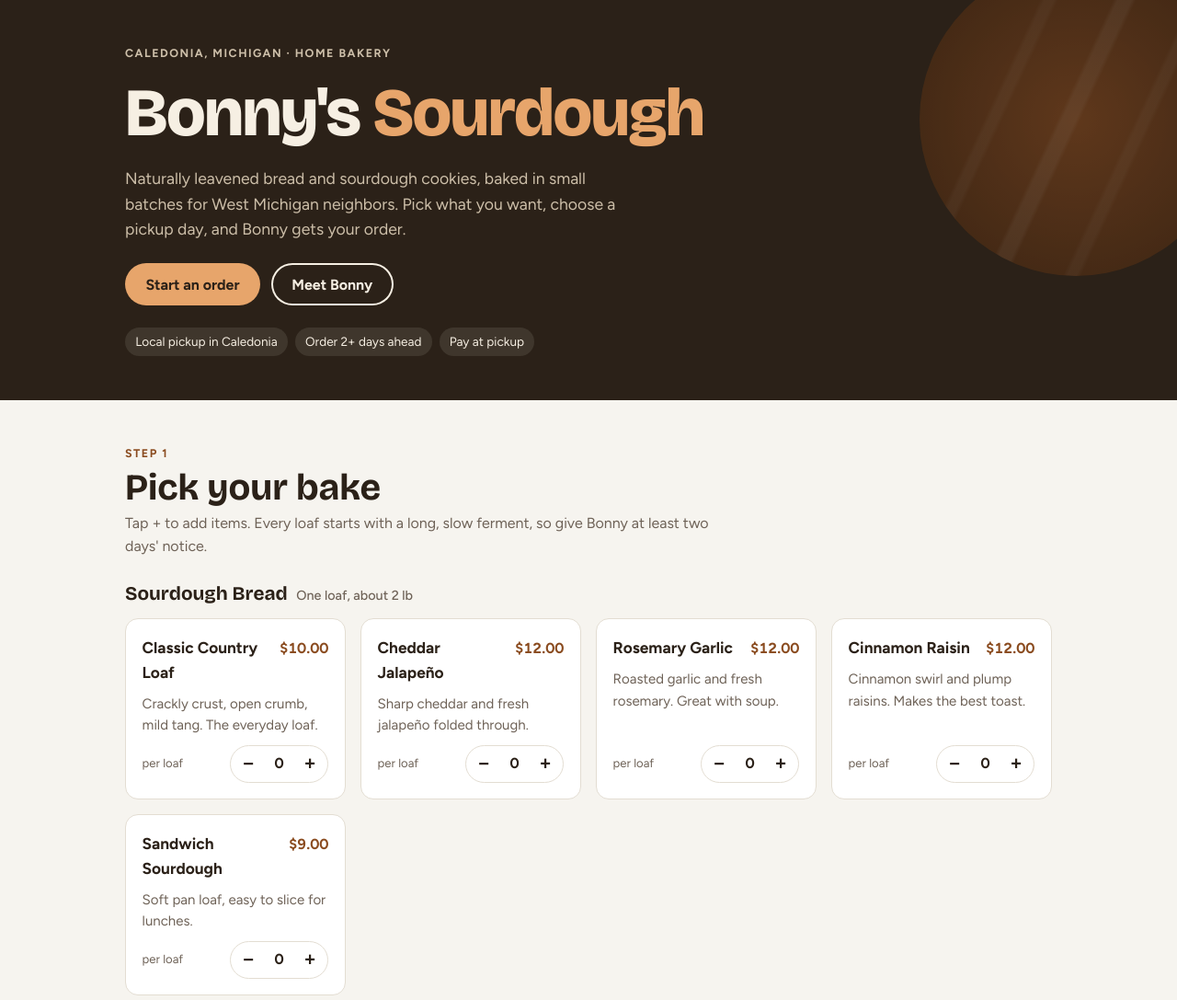
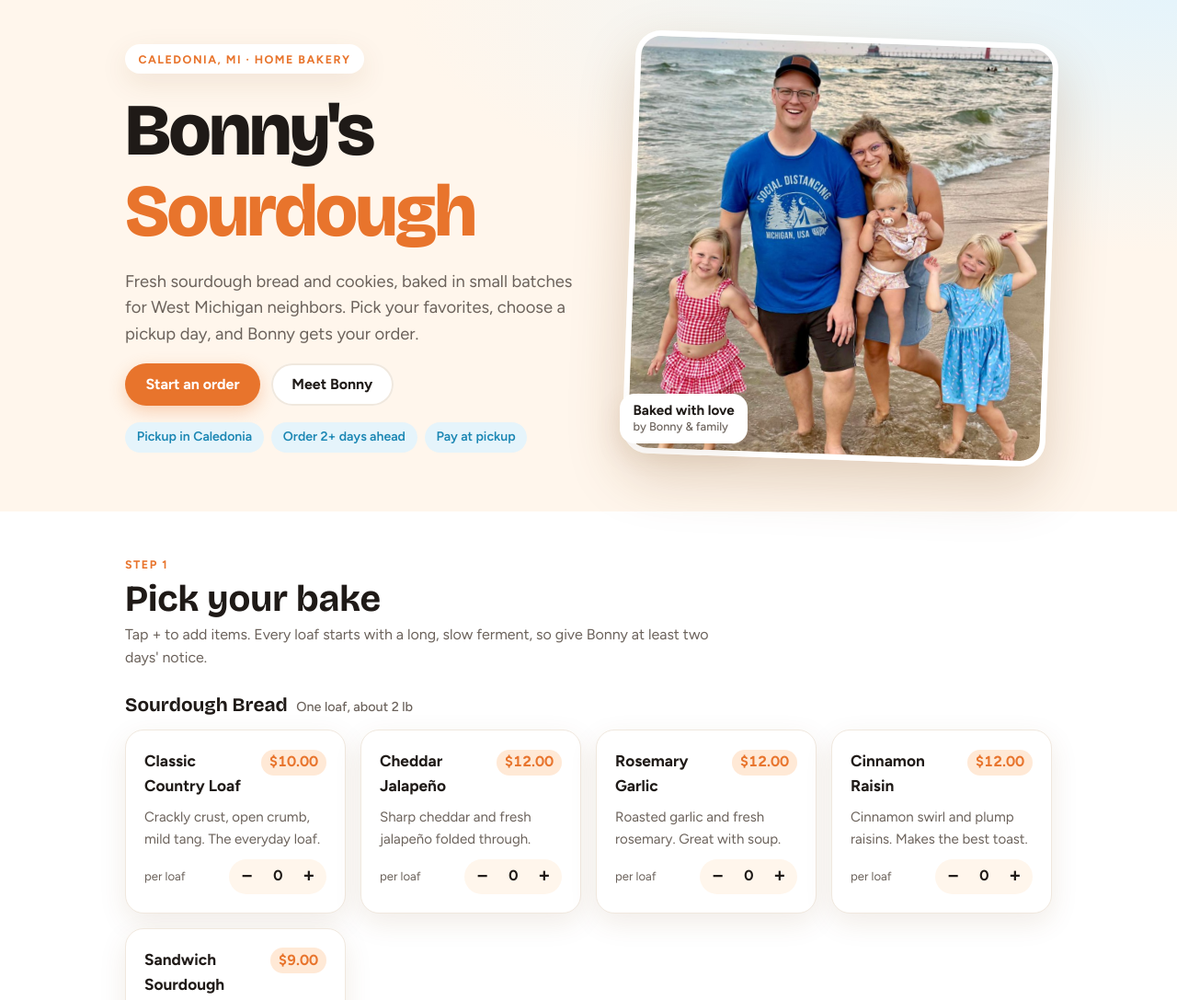
Before and after one commit to nathanielschoeppler/Sour-Dough, a plain HTML site: page index.html in a window 1280 px wide. Shown: the top 1087 px of the page at 92% size. Drawn offline with nearby package versions, Linux system fonts and the light colour scheme.

Commit message:
Brighter, modern redesign with family photo in the hero
Co-Authored-By: Claude Opus 5.5 <noreply@anthropic.com>
Claude-Session: https://claude.ai/code/session_01Xba26CdqruhUDneFdyG4s7

```diff
--- a/index.html
+++ b/index.html
@@ -10,37 +10,36 @@
 <link rel="preconnect" href="https://fonts.gstatic.com" crossorigin>
 <link rel="stylesheet" href="https://fonts.googleapis.com/css2?family=Bricolage+Grotesque:opsz,wght@12..96,500;12..96,700;12..96,800&family=Figtree:wght@400;500;600;700&display=swap">
 <style>
-/* Layout: one column order sheet. Hero band -> menu cards with steppers -> order form with live ticket -> about Bonny. */
+/* Layout: bright split hero (headline + family photo) -> menu cards with steppers -> order form with live ticket -> about. */
 :root {
-  --bg: #f6f4ef;          /* flour */
+  --bg: #ffffff;
+  --band: #fff6ec;        /* warm peach band */
   --surface: #ffffff;
-  --ink: #2b2118;         /* dark crust */
-  --muted: #6e6257;
-  --line: #e3ddd2;
-  --crust: #8a4b1f;       /* baked crust brown, accent */
+  --ink: #1f1a17;
+  --muted: #6b625b;
+  --line: #f0e8de;
+  --crust: #e8742c;       /* bright golden crust, accent */
   --crust-ink: #ffffff;
-  --lake: #2f5d73;        /* Lake Michigan blue, secondary */
-  --lake-soft: #e4edf1;
-  --ok: #2f7a4a;
-  --hero-bg: #2b2118;
-  --hero-ink: #f6efe3;
-  --hero-muted: #cdbfa9;
+  --crust-soft: #ffe9d6;
+  --lake: #1a86b3;        /* Lake Michigan blue, secondary */
+  --lake-soft: #e5f4fb;
+  --shadow: 0 10px 30px rgba(120, 70, 20, .10);
   --font-display: "Bricolage Grotesque", "Trebuchet MS", system-ui, sans-serif;
   --font-body: "Figtree", system-ui, -apple-system, "Segoe UI", sans-serif;
-  --radius: 14px;
+  --radius: 20px;
 }
 @media (prefers-color-scheme: dark) {
   :root:not([data-theme="light"]) {
-    --bg: #1b1713; --surface: #25201a; --ink: #f1e9dc; --muted: #b3a593; --line: #3a322a;
-    --crust: #d98b4e; --crust-ink: #1b1713; --lake: #8fc0d6; --lake-soft: #20303a; --ok: #6cc28c;
-    --hero-bg: #120f0c; --hero-ink: #f6efe3; --hero-muted: #b8a993;
+    --bg: #171412; --band: #211b16; --surface: #221d19; --ink: #f5eee6; --muted: #b5a99c; --line: #352d26;
+    --crust: #f59a52; --crust-ink: #1a1410; --crust-soft: #3a2616; --lake: #7cc6e6; --lake-soft: #1b2d36;
+    --shadow: 0 10px 30px rgba(0, 0, 0, .35);
     color-scheme: dark;
   }
 }
 :root[data-theme="dark"] {
-  --bg: #1b1713; --surface: #25201a; --ink: #f1e9dc; --muted: #b3a593; --line: #3a322a;
-  --crust: #d98b4e; --crust-ink: #1b1713; --lake: #8fc0d6; --lake-soft: #20303a; --ok: #6cc28c;
-  --hero-bg: #120f0c; --hero-ink: #f6efe3; --hero-muted: #b8a993;
+  --bg: #171412; --band: #211b16; --surface: #221d19; --ink: #f5eee6; --muted: #b5a99c; --line: #352d26;
+  --crust: #f59a52; --crust-ink: #1a1410; --crust-soft: #3a2616; --lake: #7cc6e6; --lake-soft: #1b2d36;
+  --shadow: 0 10px 30px rgba(0, 0, 0, .35);
   color-scheme: dark;
 }
 *, *::before, *::after { box-sizing: border-box; }
@@ -61,39 +60,42 @@ h1, h2, h3 { font-family: var(--font-display); line-height: 1.1; text-wrap: bala
 
 /* Hero */
 .hero {
-  background: var(--hero-bg); color: var(--hero-ink);
+  background: radial-gradient(120% 90% at 100% 0%, var(--lake-soft) 0%, transparent 55%), var(--band);
   margin-top: calc(-1 * env(safe-area-inset-top, 0px));
-  padding-top: calc(env(safe-area-inset-top, 0px) + 3rem);
-  padding-bottom: 3rem; position: relative; overflow: hidden;
+  padding-top: calc(env(safe-area-inset-top, 0px) + 2.5rem);
+  padding-bottom: 3.5rem;
 }
-.hero::after { /* scoring marks, like the slash on a loaf */
-  content: ""; position: absolute; right: -60px; top: -40px; width: 340px; height: 340px; border-radius: 50%;
-  background:
-    linear-gradient(115deg, transparent 46%, rgba(246,239,227,.10) 47%, rgba(246,239,227,.10) 50%, transparent 51%),
-    linear-gradient(115deg, transparent 30%, rgba(246,239,227,.07) 31%, rgba(246,239,227,.07) 33%, transparent 34%),
-    linear-gradient(115deg, transparent 63%, rgba(246,239,227,.07) 64%, rgba(246,239,227,.07) 66%, transparent 67%),
-    radial-gradient(circle, #8a4b1f 0%, #5c3214 70%);
-  opacity: .55; pointer-events: none;
+.hero .wrap { display: grid; grid-template-columns: minmax(0, 1.05fr) minmax(0, .95fr); gap: 2.5rem; align-items: center; }
+@media (max-width: 760px) { .hero .wrap { grid-template-columns: minmax(0, 1fr); gap: 2rem; } }
+.hero-text { display: grid; gap: 1.1rem; }
+.pill-tag { justify-self: start; background: var(--surface); color: var(--crust); box-shadow: var(--shadow); padding: .4rem .9rem; border-radius: 999px; }
+.hero h1 { font-size: clamp(2.8rem, 8vw, 5rem); font-weight: 800; letter-spacing: -.03em; }
+.hero h1 span { color: var(--crust); display: block; }
+.hero p { max-width: 32rem; color: var(--muted); font-size: 1.15rem; margin: 0; }
+.hero .cta-row { display: flex; flex-wrap: wrap; gap: .75rem; }
+.hero-photo { position: relative; max-width: 480px; justify-self: center; width: 100%; }
+.hero-photo img {
+  width: 100%; height: auto; border-radius: 28px; border: 6px solid var(--surface);
+  box-shadow: 0 24px 60px rgba(120, 70, 20, .22); transform: rotate(2deg);
 }
-.hero .wrap { position: relative; z-index: 1; display: grid; gap: 1rem; }
-.hero .eyebrow { color: var(--hero-muted); }
-.hero h1 { font-size: clamp(2.6rem, 8vw, 4.6rem); font-weight: 800; letter-spacing: -.02em; }
-.hero h1 span { color: #e7a56b; }
-.hero p { max-width: 34rem; color: var(--hero-muted); font-size: 1.1rem; margin: 0; }
-.hero .cta-row { display: flex; flex-wrap: wrap; gap: .75rem; margin-top: .5rem; }
+.hero-photo .sticker {
+  position: absolute; left: -10px; bottom: 18px; background: var(--surface); box-shadow: var(--shadow);
+  border-radius: 16px; padding: .6rem .9rem; font-weight: 700; font-size: .95rem; display: grid; line-height: 1.25;
+}
+.hero-photo .sticker small { font-weight: 500; color: var(--muted); font-size: .8rem; }
 .btn {
   display: inline-flex; align-items: center; justify-content: center; gap: .5rem;
   font: 700 1rem var(--font-body); border: 0; border-radius: 999px; padding: .85rem 1.4rem;
   background: var(--crust); color: var(--crust-ink); text-decoration: none; cursor: pointer;
 }
-.hero .btn { background: #e7a56b; color: #2b2118; }
-.btn:hover { filter: brightness(1.06); }
+.btn { box-shadow: 0 6px 18px rgba(232, 116, 44, .30); }
+.btn:hover { filter: brightness(1.06); transform: translateY(-1px); }
 .btn:focus-visible, .step button:focus-visible, input:focus-visible, textarea:focus-visible, select:focus-visible {
   outline: 3px solid var(--lake); outline-offset: 2px;
 }
-.btn.ghost { background: transparent; color: inherit; box-shadow: inset 0 0 0 2px currentColor; }
-.badges { display: flex; flex-wrap: wrap; gap: .5rem; margin-top: .5rem; }
-.badge { font-size: .85rem; padding: .3rem .7rem; border-radius: 999px; background: rgba(246,239,227,.1); color: var(--hero-ink); }
+.btn.ghost { background: var(--surface); color: var(--ink); box-shadow: inset 0 0 0 2px var(--line); }
+.badges { display: flex; flex-wrap: wrap; gap: .5rem; }
+.badge { font-size: .88rem; font-weight: 600; padding: .35rem .8rem; border-radius: 999px; background: var(--lake-soft); color: var(--lake); }
 
 section { padding-block: 3rem; }
 .section-head { display: grid; gap: .35rem; margin-bottom: 1.5rem; }
@@ -107,21 +109,21 @@ section { padding-block: 3rem; }
 .menu { display: grid; grid-template-columns: repeat(auto-fill, minmax(240px, 1fr)); gap: 1rem; }
 .item {
   background: var(--surface); border: 1px solid var(--line); border-radius: var(--radius);
-  padding: 1.1rem; display: grid; grid-template-rows: auto 1fr auto; gap: .6rem; min-width: 0;
+  padding: 1.25rem; box-shadow: var(--shadow); display: grid; grid-template-rows: auto 1fr auto; gap: .6rem; min-width: 0;
 }
-.item.selected { border-color: var(--crust); box-shadow: 0 0 0 1px var(--crust); }
+.item.selected { border-color: var(--crust); box-shadow: 0 0 0 2px var(--crust), var(--shadow); }
 .item-top { display: flex; justify-content: space-between; gap: .75rem; align-items: baseline; }
 .item h4 { margin: 0; font-size: 1.08rem; font-weight: 700; }
-.price { font-weight: 700; color: var(--crust); white-space: nowrap; font-variant-numeric: tabular-nums; }
+.price { font-weight: 700; color: var(--crust); background: var(--crust-soft); padding: .1rem .55rem; border-radius: 999px; white-space: nowrap; font-variant-numeric: tabular-nums; }
 .item p { margin: 0; color: var(--muted); font-size: .94rem; }
 .item-foot { display: flex; justify-content: space-between; align-items: center; gap: .5rem; }
 .unit { font-size: .82rem; color: var(--muted); }
-.step { display: inline-flex; align-items: center; border: 1px solid var(--line); border-radius: 999px; overflow: hidden; }
+.step { display: inline-flex; align-items: center; background: var(--band); border-radius: 999px; overflow: hidden; }
 .step button {
   width: 2.4rem; height: 2.4rem; border: 0; background: transparent; color: var(--ink);
   font-size: 1.25rem; font-weight: 700; cursor: pointer;
 }
-.step button:hover { background: var(--lake-soft); }
+.step button:hover { background: var(--crust); color: var(--crust-ink); }
 .step output { min-width: 1.8rem; text-align: center; font-weight: 700; font-variant-numeric: tabular-nums; }
 
 /* Order */
@@ -133,17 +135,17 @@ label { font-weight: 600; font-size: .95rem; }
 .hint { font-size: .85rem; color: var(--muted); }
 input, textarea, select {
   font: inherit; color: var(--ink); background: var(--surface);
-  border: 1px solid var(--line); border-radius: 10px; padding: .75rem .85rem; width: 100%;
+  border: 1.5px solid var(--line); border-radius: 12px; padding: .8rem .9rem; width: 100%;
 }
 textarea { min-height: 5.5rem; resize: vertical; }
 .row2 { display: grid; grid-template-columns: 1fr 1fr; gap: 1rem; }
 @media (max-width: 480px) { .row2 { grid-template-columns: 1fr; } }
-.error { color: #b3261e; font-size: .88rem; font-weight: 600; }
+.error { color: #c0261c; font-size: .88rem; font-weight: 600; }
 :root[data-theme="dark"] .error { color: #ff8a80; }
 @media (prefers-color-scheme: dark) { :root:not([data-theme="light"]) .error { color: #ff8a80; } }
 
 .ticket {
-  background: var(--surface); border: 1px dashed var(--muted); border-radius: var(--radius);
+  background: var(--band); border: 0; border-radius: var(--radius);
   padding: 1.25rem; display: grid; gap: .75rem; position: sticky; top: calc(env(safe-area-inset-top, 0px) + 1rem);
 }
 .ticket h3 { font-size: 1.15rem; }
@@ -164,19 +166,17 @@ textarea { min-height: 5.5rem; resize: vertical; }
   background: var(--surface); border-radius: 10px; padding: .9rem; border: 1px solid var(--line);
 }
 .confirm .actions { display: flex; flex-wrap: wrap; gap: .6rem; }
-.confirm .btn.lake { background: var(--lake); color: var(--bg); }
+.confirm .btn.lake { background: var(--lake); color: var(--bg); box-shadow: none; }
 .contact-line { font-size: .92rem; color: var(--muted); }
 .contact-line strong { color: var(--ink); user-select: all; }
 
 /* About */
-.about { display: grid; grid-template-columns: minmax(0, 1fr) minmax(0, 1.1fr); gap: 2rem; align-items: center; }
-@media (max-width: 760px) { .about { grid-template-columns: minmax(0, 1fr); } }
-.about img { border-radius: var(--radius); width: 100%; height: auto; }
-.about-text { display: grid; gap: .9rem; }
-.about-text p { margin: 0; max-width: 38rem; }
-.facts { display: grid; grid-template-columns: repeat(auto-fit, minmax(150px, 1fr)); gap: .75rem; }
-.fact { border-top: 2px solid var(--crust); padding-top: .5rem; }
-.fact b { display: block; font-family: var(--font-display); font-size: 1.05rem; }
+#about { background: var(--band); }
+.about-text { display: grid; gap: .9rem; max-width: 46rem; }
+.about-text p { margin: 0; }
+.facts { display: grid; grid-template-columns: repeat(auto-fit, minmax(170px, 1fr)); gap: .75rem; margin-top: .5rem; }
+.fact { background: var(--surface); border-radius: 16px; padding: 1rem; box-shadow: var(--shadow); }
+.fact b { display: block; font-family: var(--font-display); font-size: 1.2rem; color: var(--crust); }
 .fact span { font-size: .9rem; color: var(--muted); }
 
 footer { border-top: 1px solid var(--line); padding-block: 2rem; color: var(--muted); font-size: .9rem; }
@@ -192,18 +192,24 @@ footer .wrap { display: flex; flex-wrap: wrap; justify-content: space-between; g
 
 <header class="hero">
   <div class="wrap">
-    <div class="eyebrow">Caledonia, Michigan · Home bakery</div>
+    <div class="hero-text">
+      <div class="eyebrow pill-tag">Caledonia, MI · Home bakery</div>
       <h1>Bonny's <span>Sourdough</span></h1>
-    <p>Naturally leavened bread and sourdough cookies, baked in small batches for West Michigan neighbors. Pick what you want, choose a pickup day, and Bonny gets your order.</p>
+      <p>Fresh sourdough bread and cookies, baked in small batches for West Michigan neighbors. Pick your favorites, choose a pickup day, and Bonny gets your order.</p>
       <div class="cta-row">
         <a class="btn" href="#menu">Start an order</a>
         <a class="btn ghost" href="#about">Meet Bonny</a>
       </div>
       <div class="badges">
-      <span class="badge">Local pickup in Caledonia</span>
+        <span class="badge">Pickup in Caledonia</span>
         <span class="badge">Order 2+ days ahead</span>
         <span class="badge">Pay at pickup</span>
       </div>
+    </div>
+    <figure class="hero-photo" style="margin:0">
+      <img src="images/bonny-family.jpg" alt="Bonny and family on the Lake Michigan shore at Grand Haven, with the red lighthouse behind them" width="1000" height="1000">
+      <figcaption class="sticker">Baked with love<small>by Bonny &amp; family</small></figcaption>
+    </figure>
   </div>
 </header>
 
@@ -272,18 +278,15 @@ footer .wrap { display: flex; flex-wrap: wrap; justify-content: space-between; g
   </section>
 
   <section id="about">
-    <div class="wrap about">
-      <img src="images/bonny-family.jpg" alt="Bonny and family on the Lake Michigan shore at Grand Haven, with the red lighthouse behind them" width="1000" height="1000" loading="lazy">
-      <div class="about-text">
+    <div class="wrap about-text">
       <div class="eyebrow" style="color:var(--crust)">Meet the baker</div>
-        <h2>Baked in a Caledonia family kitchen</h2>
+      <h2 style="font-size:clamp(1.8rem,5vw,2.5rem)">Baked in a Caledonia family kitchen</h2>
       <p>Bonny bakes at home in Caledonia with a sourdough starter that gets fed every single day. On days off from shaping loaves, you'll find the whole family on the Lake Michigan shore.</p>
       <p>Every order is made fresh for you, so there's no shelf sitting and no preservatives. Just flour, water, salt, time, and a little butter and chocolate in the cookies.</p>
       <div class="facts">
         <div class="fact"><b>24–36 hrs</b><span>Fermentation for every loaf</span></div>
         <div class="fact"><b>3 ingredients</b><span>Flour, water, salt in the country loaf</span></div>
         <div class="fact"><b>West Michigan</b><span>Pickup in Caledonia, MI 49316</span></div>
-        </div>
       </div>
     </div>
   </section>
```
Lines whose indentation alone changed are shown as unchanged.
